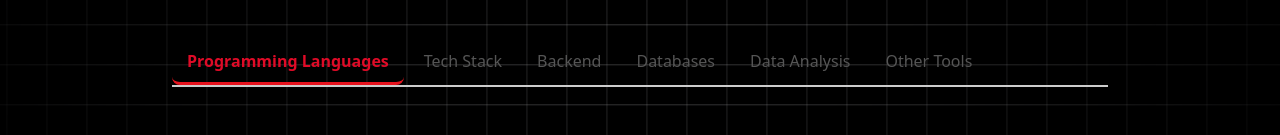
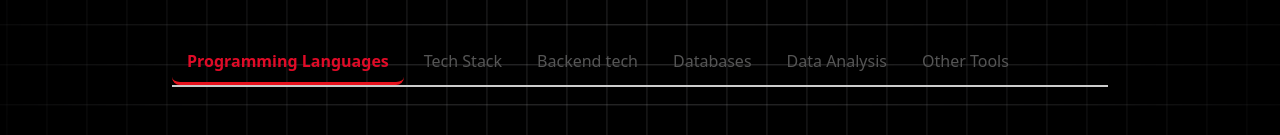
Before and after one commit to alen899-my/MR.Alen, a React (Vite) app: page / in a window 1280 px wide. Shown: the part 4115-4250 px from the top of the page. Built offline with nearby package versions, Linux system fonts and the light colour scheme; the HTML template or start-up script is replaced by a standard one.

Commit message:
moire icons

```diff
--- a/src/pages/SkillsPage.jsx
+++ b/src/pages/SkillsPage.jsx
@@ -93,7 +93,7 @@ const SkillsPage = () => {
 },
     {
       id: 'tab-design',
-      title: 'Backend',
+      title: 'Backend tech',
       content: (
         <div className="skill-icons">
           <div className="skill_item"><img src={asp} alt="JavaScript" /><span>asp dot net</span></div>
```
